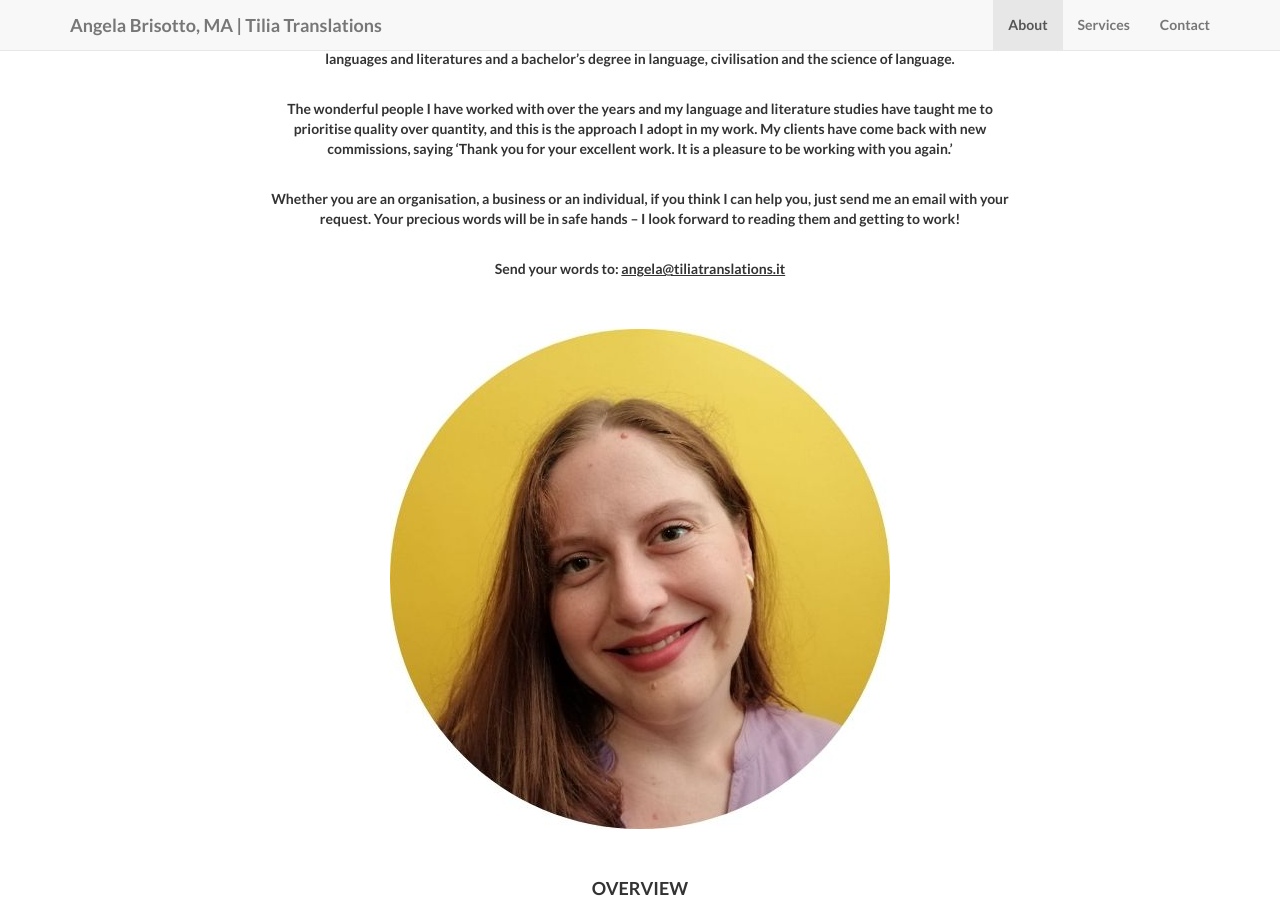
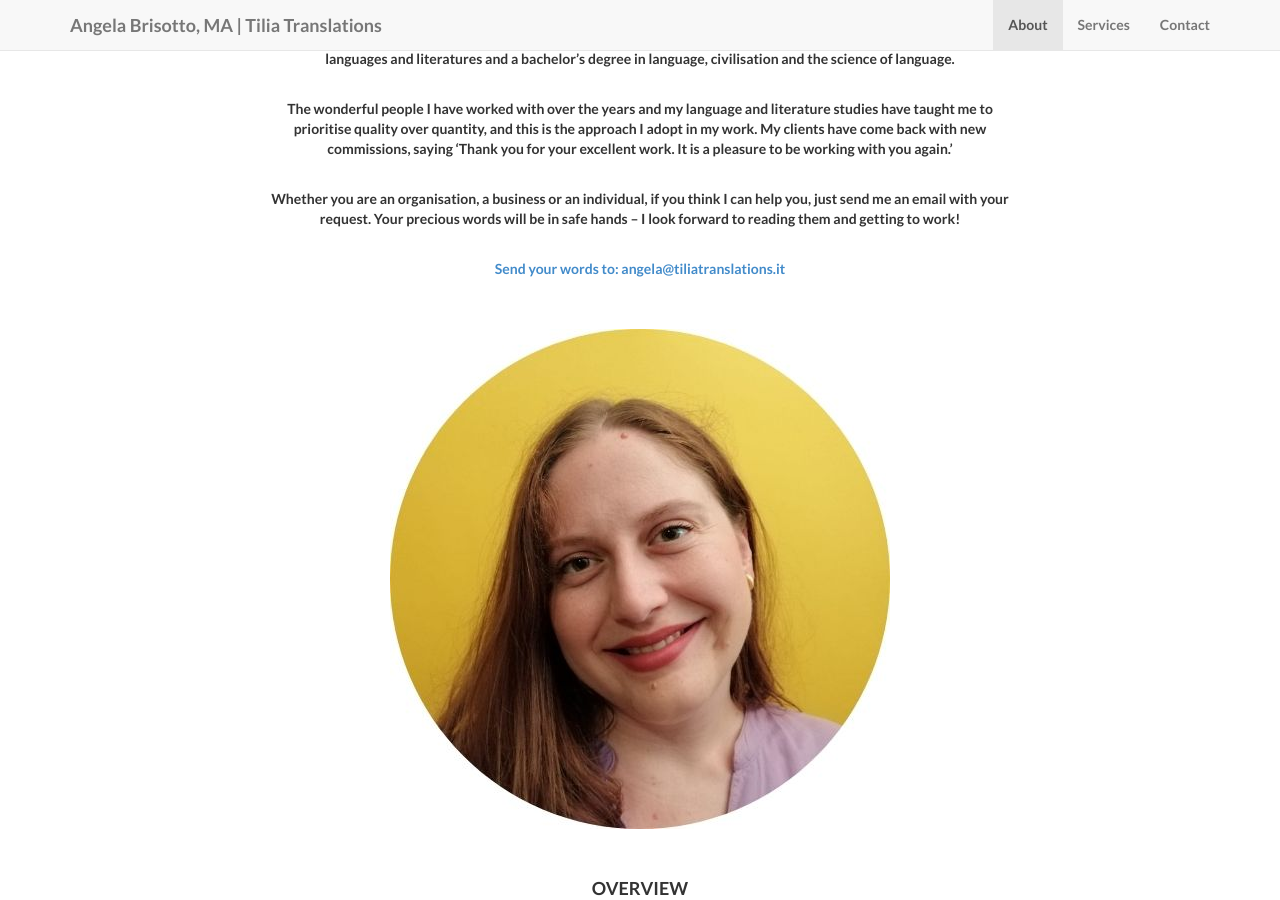
Before and after one commit to angelatiliatranslations/englishversion, a Jekyll site: the page built from index.html, in a window 1280 px wide and 900 px high, scrolled down 1354 px. Built offline with Jekyll 4.4.1, drawn with Linux system fonts in a browser that asks for light colours; nearby versions of some CDN libraries; library files that are not in the unit come from our copies.

Commit message:
Update about.html

```diff
--- a/_includes/about.html
+++ b/_includes/about.html
@@ -35,7 +35,7 @@
                    </p>
                  <br>
                 <p>
-                    Send your words to: <span style="text-decoration:underline;">angela@tiliatranslations.it</span>
+                    <a href="mailto:angela@tiliatranslations.it">Send your words to: angela@tiliatranslations.it</a>
                 </p>
                  <br>
 
```
